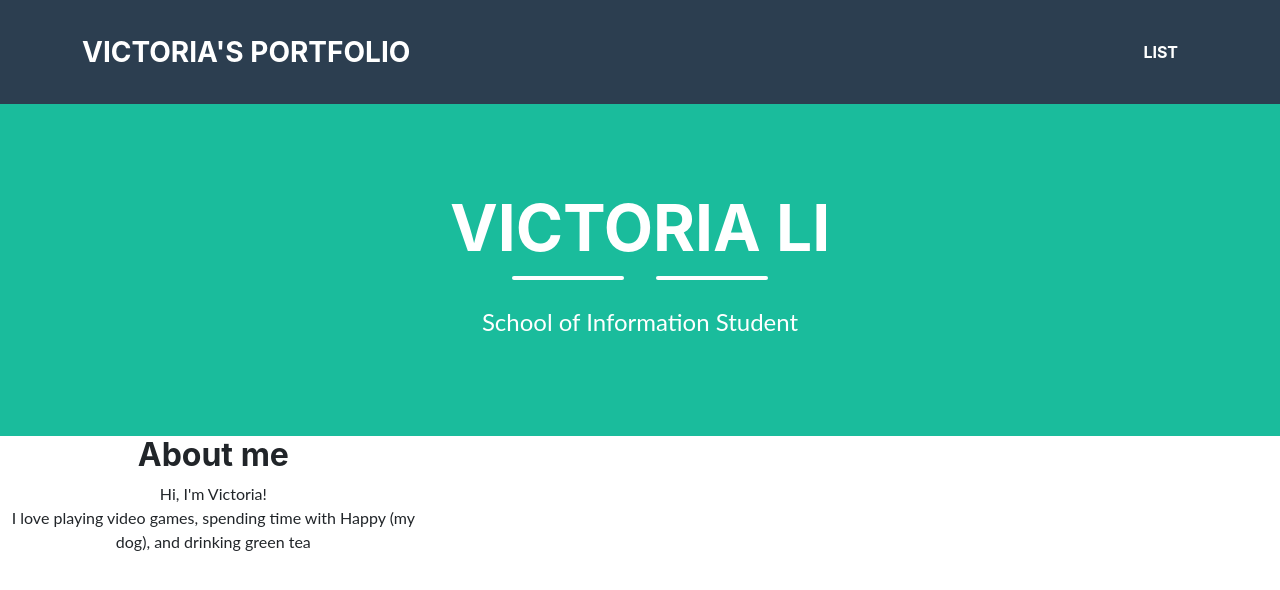
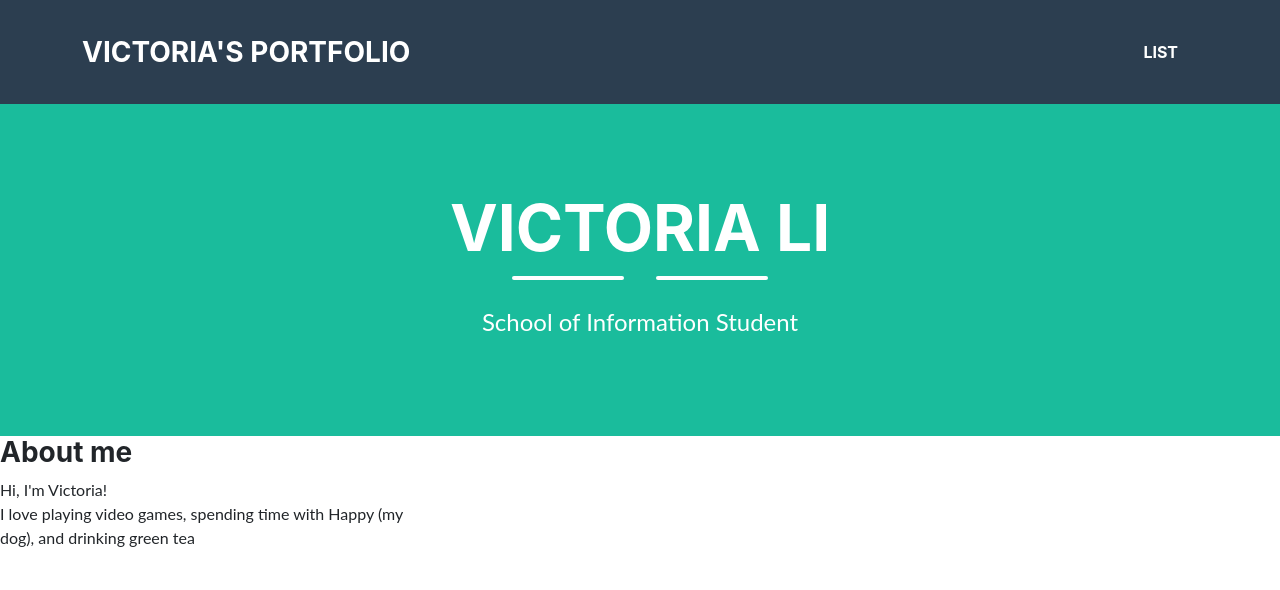
Before and after one commit to vi2jia/vi2jia.github.io, a plain HTML site: page index.html in a window 1280 px wide. Drawn offline with Linux system fonts and the light colour scheme.

Commit message:
alignment change

```diff
--- a/index.html
+++ b/index.html
@@ -37,8 +37,8 @@
 
             <div class="col-md-6 col-lg-4 mb-5">
                 <!-- put your bio paragraph here; remember to use the correct html tags -->
-                 <h2>About me</h2>
-                 <p>Hi, I'm Victoria!<br>
+                 <h3 align = "left">About me</h3>
+                 <p align = "left">Hi, I'm Victoria!<br>
                 I love playing video games, spending time with Happy (my dog), and drinking green tea</p>
 
             </div>
```
